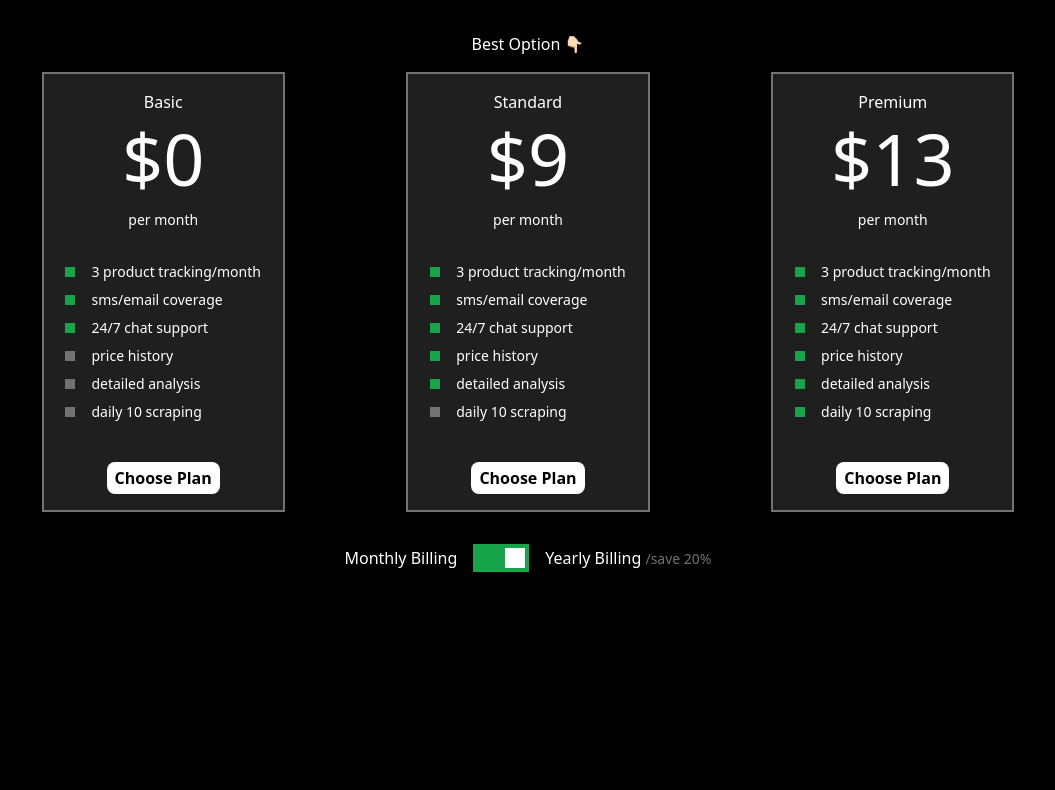
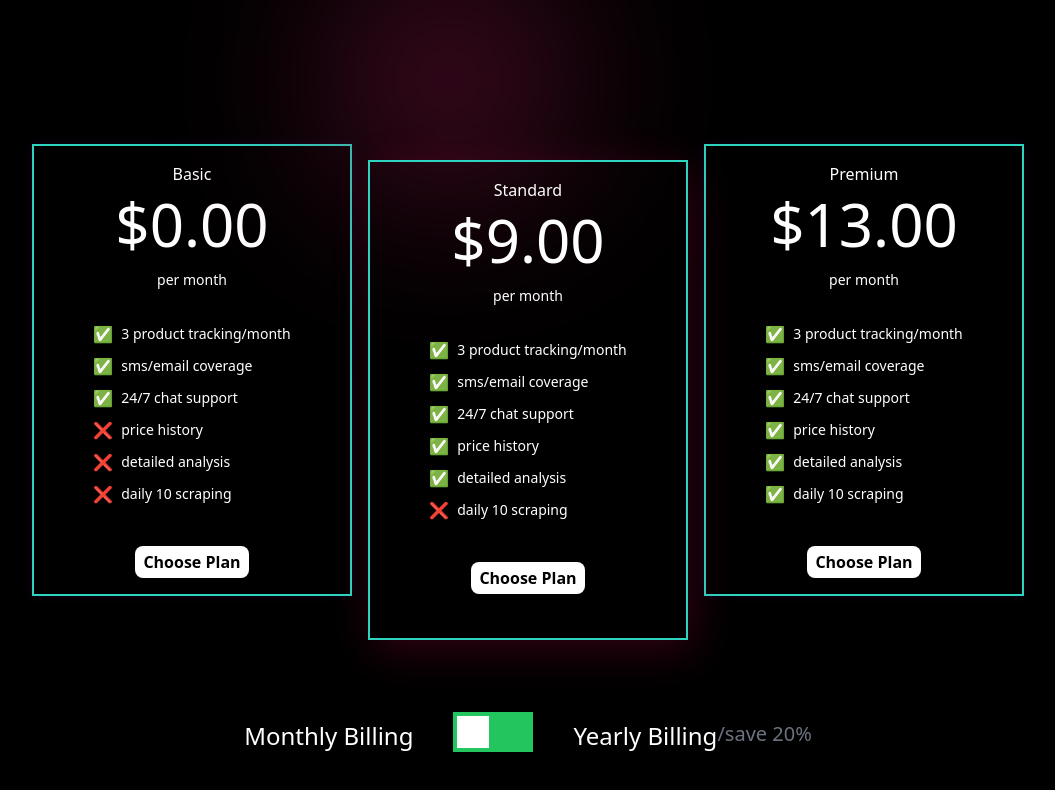
Before and after one commit to DeveloperAromal/PriceHwak, a Next.js app: page /pricing in a window 1280 px wide. Shown: the top 790 px of the page, without its empty margins (112-1167 px from the left). Built offline with nearby package versions, Linux system fonts and the light colour scheme.

Commit message:
updated pricing

```diff
--- a/app/components/Pricing.tsx
+++ b/app/components/Pricing.tsx
@@ -1,8 +1,16 @@
-import React from 'react'
-import Button from './includes/Button'
+"use client";
+import React, { useState } from "react";
+import Button from "./includes/Button";
+import classNames from "classnames";
 
-const Pricing = () => {
-  const pricingCards = [
+interface PricingProps {
+  name: string;
+  price: string;
+  timeframe: string;
+  features: { feature: string; available: boolean }[];
+}
+
+const pricingData: PricingProps[] = [
   {
     name: "Basic",
     price: "$0",
@@ -13,8 +21,8 @@ const Pricing = () => {
       { feature: "24/7 chat support", available: true },
       { feature: "price history", available: false },
       { feature: "detailed analysis", available: false },
-            { feature: "daily 10 scraping", available: false }
-        ]
+      { feature: "daily 10 scraping", available: false },
+    ],
   },
   {
     name: "Standard",
@@ -26,8 +34,8 @@ const Pricing = () => {
       { feature: "24/7 chat support", available: true },
       { feature: "price history", available: true },
       { feature: "detailed analysis", available: true },
-            { feature: "daily 10 scraping", available: false }
-        ]
+      { feature: "daily 10 scraping", available: false },
+    ],
   },
   {
     name: "Premium",
@@ -39,53 +47,73 @@ const Pricing = () => {
       { feature: "24/7 chat support", available: true },
       { feature: "price history", available: true },
       { feature: "detailed analysis", available: true },
-            { feature: "daily 10 scraping", available: true }
-        ]
-    }
+      { feature: "daily 10 scraping", available: true },
+    ],
+  },
 ];
+
+const Pricing = () => {
+  const [useClient, setUseClient] = useState(false);
+
+  const toggleClient = () => {
+    setUseClient(!useClient);
+  };
+
   return (
-    <>
-      <section className='p-8 w-screen h-screen flex flex-col items-center overflow-x-hidden'>
-        <div className="top mb-4">
-          <h4>Best Option 👇🏻</h4>
+    <section className="flex justify-center items-center min-h-screen w-full">
+      <div className="flex flex-wrap justify-center gap-4">
+        <div className="w-40 h-40 absolute top-0 md:right-2/4 rounded-full bg-pink-800 blur">.</div>
+        {pricingData.map((pricing, index) => (
+          <PricingCard key={index} {...pricing} useClient={useClient} />
+        ))}
       </div>
-        <div className="bottom flex items-center justify-evenly w-full mb-8">
-        {pricingCards.map((card, index) => (
-                <div key={index} className="card_one border-2 border-69 bg-70 w-1/5 flex flex-col items-center py-4 px-4">
+      <div className="absolute bottom-2">
+        <div className="flex">
+          <h3 className="pt-12 text-2xl">Monthly Billing</h3>
+          <div>
+            <div onClick={toggleClient} className={classNames("flex w-20 h-10 py-1 px-1 bg-green-500 m-10 cursor-pointer", { "bg-green-600": useClient })}>
+              <span className={classNames("h-8 w-8 bg-white", { "ml-10": useClient })}></span>
+            </div>
+          </div>
+          <h3 className="pt-12 text-2xl">Yearly Billing</h3><span className="text-gray-500 text-xl pt-12"> /save 20%</span>
+        </div>
+      </div>
+    </section>
+  );
+};
+
+function PricingCard({ name, price, timeframe, features, useClient }: PricingProps & { useClient: boolean }) {
+  // Modify pricing based on the useClient flag
+  const actualPrice = useClient ? parseFloat(price.slice(1)) * 1.2 : parseFloat(price.slice(1));
+
+  return (
+    <div className="w-80 md:w-80 lg:w-80 mb-8">
+      <div className={`card_one border-2 border-teal-400 ${
+        name === "Standard" ? "h-100 relative top-4 pricing-shad-cyan-500" : "bg-black pricing-shad-cyan-700"
+        } flex flex-col items-center py-4 px-4`}>
         <div className="main flex flex-col items-center justify-center mb-8">
-                        <h4 className='mb-2'>{card.name}</h4>
-                        <h1 className='text-7xl mb-4'>{card.price}</h1>
-                        <p className='text-sm'>{card.timeframe}</p>
+          <h4 className="mb-2">{name}</h4>
+          <h1 className="text-4xl md:text-5xl lg:text-6xl mb-4">${actualPrice.toFixed(2)}</h1>
+          <p className="text-sm">{timeframe}</p>
         </div>
         <div className="sub_main mb-8">
           <ul>
-                            {card.features.map((feature, idx) => (
-                                <li key={idx} className='flex items-center mb-2'>
-                                    <div className={`w-2.5 h-2.5 ${feature.available ? 'bg-green-600' : 'bg-69'} mr-4 `}></div>
-                                    <h5 className='text-sm'>{feature.feature}</h5>
+            {features.map((feature, index) => (
+              <li key={index} className="flex items-center mb-2">
+                <div className={feature.available ? "text-green-500" : "text-red-500"}>
+                  {feature.available ? "✅" : "❌"}
+                </div>
+                <h5 className="text-sm ml-2">{feature.feature}</h5>
               </li>
             ))}
           </ul>
         </div>
         <div className="bottom_main">
-                        <Button title='Choose Plan' href='/' className='bg-white text-black py-1 px-2 font-bold rounded-lg'/>
+          <Button title="Choose Plan" href="/" className="bg-white text-black py-1 px-2 font-bold rounded-lg" />
         </div>
       </div>
-            ))}
     </div>
-
-        <div className="changer_button flex items-center">
-          <h4 className='mr-4'>Monthly Billing</h4>
-            <div className="greenbox w-14 h-7 bg-green-600 flex items-center justify-end p-1 mr-4">
-              <div className="whitebox bg-white w-5 h-5">
-
-              </div>
-            </div>
-          <h4>Yearly Billing <span className='text-sm text-69'>/save 20%</span></h4>
-        </div>
-      </section>
-    </>
-  )
+  );
 }
 
-export default Pricing
+export default Pricing;
--- a/app/globals.css
+++ b/app/globals.css
@@ -11,7 +11,7 @@
 }
 
 .h-100 {
-    height: 450px;
+    height: 480px;
 }
 
 .shad{
@@ -47,3 +47,10 @@
       padding-top: 50px;
     }
 }
+
+.pricing-shad-cyan-500{
+    box-shadow: 5px 10px 40px #f90c6333;
+}
+.pricing-shad-cyan-700{
+    box-shadow: 0px 0px 10px #36045052;
+}
--- a/package.json
+++ b/package.json
@@ -16,6 +16,7 @@
     "@supabase/supabase-js": "^2.42.4",
     "axios": "^1.6.8",
     "cheerio": "^1.0.0-rc.12",
+    "classnames": "^2.5.1",
     "framer-motion": "^4.1.17",
     "fs": "^0.0.1-security",
     "next": "^14.1.4",
```
Also changed, not shown: 1 other file (tests, documents, lock files or other folders). Lines whose indentation alone changed are shown as unchanged.
